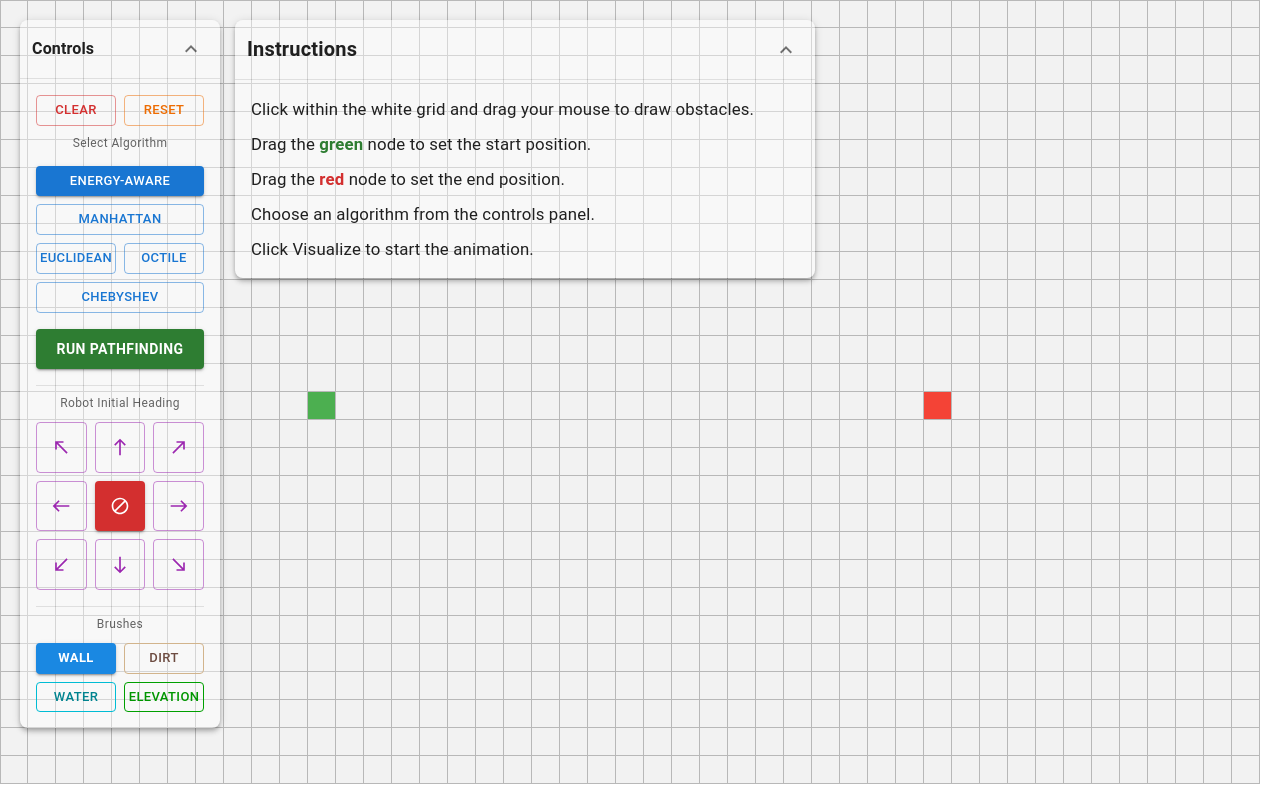
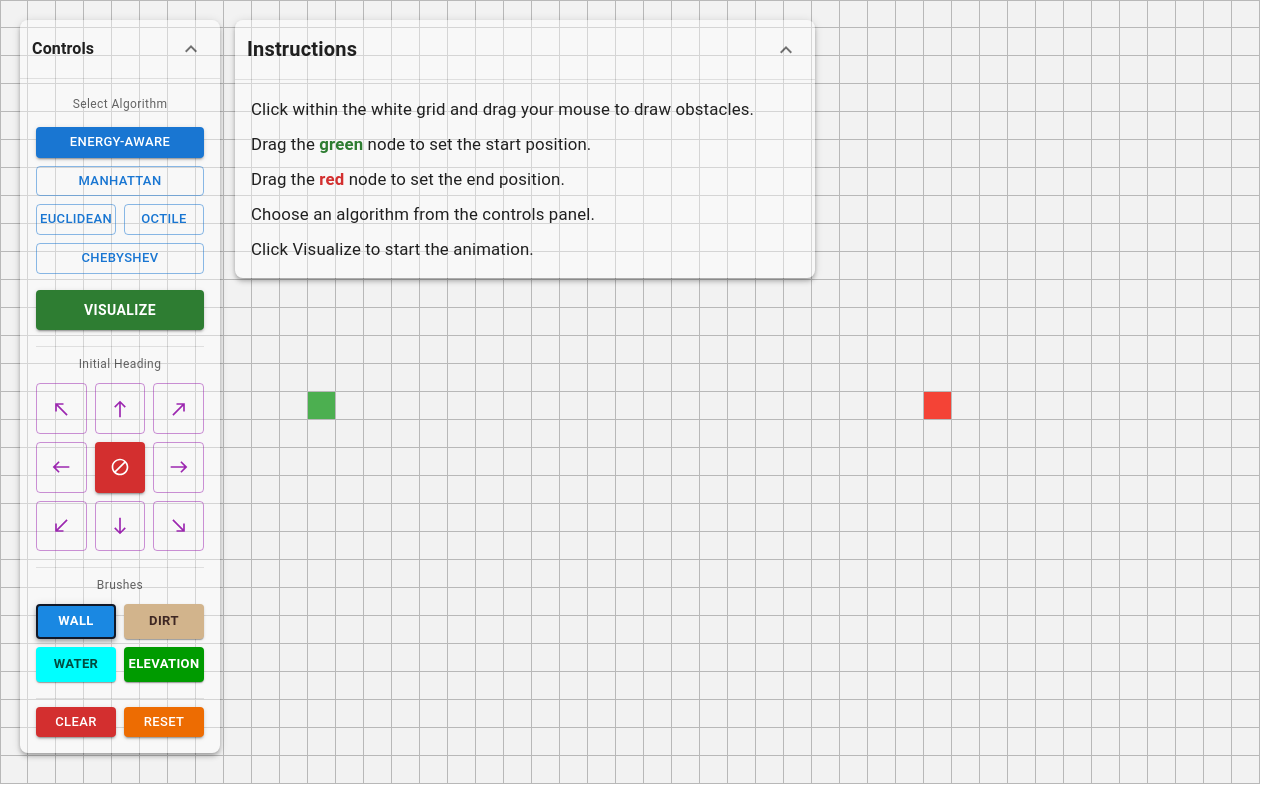
Before and after one commit to ruicchi/energy-aware-astar, a React (Vite) app: page / in a window 1280 px wide. Built offline with nearby package versions, Linux system fonts and the light colour scheme.

Commit message:
fix: made clear and reset at the bottom

```diff
--- a/src/game/FloatingMenu.tsx
+++ b/src/game/FloatingMenu.tsx
@@ -28,8 +28,8 @@ import {
   Block,
 } from "@mui/icons-material";
 
-import { useSimulation } from "./SimulationContext"
-import { TERRAIN_CONFIG } from "../config/simulationConfig"
+import { useSimulation } from "./SimulationContext";
+import { TERRAIN_CONFIG } from "../config/simulationConfig";
 
 export const FloatingMenu = () => {
   const {
@@ -183,37 +183,6 @@ export const FloatingMenu = () => {
             <Box
               sx={{
                 display: "flex",
-                gap: 1,
-                pointerEvents: isLocked ? "none" : "auto",
-                opacity: isLocked ? 0.6 : 1,
-                transition: "opacity 0.2s",
-              }}
-            >
-              <Button
-                variant="outlined"
-                color="error"
-                fullWidth
-                size="small"
-                onPointerDown={(e) => e.stopPropagation()} // don't drag when clicking button
-                onClick={onClearWalls}
-              >
-                Clear
-              </Button>
-              <Button
-                variant="outlined"
-                color="warning"
-                fullWidth
-                size="small"
-                onPointerDown={(e) => e.stopPropagation()}
-                onClick={onReset}
-              >
-                Reset
-              </Button>
-            </Box>
-
-            <Box
-              sx={{
-                display: "flex",
                 flexDirection: "column",
                 gap: 1,
                 pointerEvents: isLocked ? "none" : "auto",
@@ -291,7 +260,7 @@ export const FloatingMenu = () => {
                 onPointerDown={(e) => e.stopPropagation()}
                 onClick={onVisualize}
               >
-                Run Pathfinding
+                Visualize
               </Button>
 
               {/* Search Map Toggles */}
@@ -440,7 +409,7 @@ export const FloatingMenu = () => {
                   color="textSecondary"
                   sx={{ mb: 1, display: "block" }}
                 >
-                  Robot Initial Heading
+                  Initial Heading
                 </Typography>
                 <Box
                   sx={{
@@ -511,19 +480,20 @@ export const FloatingMenu = () => {
                   }}
                 >
                   <Button
-                    variant={activeBrush === "wall" ? "contained" : "outlined"}
+                    variant="contained"
                     size="small"
                     onPointerDown={(e) => e.stopPropagation()}
                     onClick={() => onSelectBrush("wall")}
                     sx={{
-                      backgroundColor: activeBrush === "wall" ? TERRAIN_CONFIG.types.wall.color : "transparent",
-                      color: activeBrush === "wall" ? "#ffffff" : TERRAIN_CONFIG.types.wall.color,
-                      borderColor: TERRAIN_CONFIG.types.wall.color,
-                      fontWeight: activeBrush === "wall" ? "bold" : "medium",
+                      backgroundColor: TERRAIN_CONFIG.types.wall.color,
+                      color: "#ffffff",
+                      fontWeight: "bold",
+                      border:
+                        activeBrush === "wall" ? "2.5px solid #111827" : "2.5px solid transparent",
+                      boxShadow: activeBrush === "wall" ? 4 : 1,
                       "&:hover": {
-                        backgroundColor: activeBrush === "wall" ? TERRAIN_CONFIG.types.wall.color : "rgba(26, 136, 226, 0.12)",
-                        borderColor: TERRAIN_CONFIG.types.wall.color,
-                        opacity: activeBrush === "wall" ? 0.9 : 1,
+                        backgroundColor: TERRAIN_CONFIG.types.wall.color,
+                        filter: "brightness(0.92)",
                       },
                     }}
                   >
@@ -532,19 +502,22 @@ export const FloatingMenu = () => {
 
                   <Tooltip title="Penalty factor: 0.5" arrow>
                     <Button
-                      variant={activeBrush === "dirt" ? "contained" : "outlined"}
+                      variant="contained"
                       size="small"
                       onPointerDown={(e) => e.stopPropagation()}
                       onClick={() => onSelectBrush("dirt")}
                       sx={{
-                        backgroundColor: activeBrush === "dirt" ? TERRAIN_CONFIG.types.dirt.color : "transparent",
-                        color: activeBrush === "dirt" ? "#3e2723" : "#6d4c41",
-                        borderColor: TERRAIN_CONFIG.types.dirt.color,
-                        fontWeight: activeBrush === "dirt" ? "bold" : "medium",
+                        backgroundColor: TERRAIN_CONFIG.types.dirt.color,
+                        color: "#3e2723",
+                        fontWeight: "bold",
+                        border:
+                          activeBrush === "dirt"
+                            ? "2.5px solid #111827"
+                            : "2.5px solid transparent",
+                        boxShadow: activeBrush === "dirt" ? 4 : 1,
                         "&:hover": {
-                          backgroundColor: activeBrush === "dirt" ? TERRAIN_CONFIG.types.dirt.color : "rgba(210, 180, 140, 0.18)",
-                          borderColor: TERRAIN_CONFIG.types.dirt.color,
-                          opacity: activeBrush === "dirt" ? 0.9 : 1,
+                          backgroundColor: TERRAIN_CONFIG.types.dirt.color,
+                          filter: "brightness(0.92)",
                         },
                       }}
                     >
@@ -554,19 +527,22 @@ export const FloatingMenu = () => {
 
                   <Tooltip title="Penalty factor: 0.1" arrow>
                     <Button
-                      variant={activeBrush === "water" ? "contained" : "outlined"}
+                      variant="contained"
                       size="small"
                       onPointerDown={(e) => e.stopPropagation()}
                       onClick={() => onSelectBrush("water")}
                       sx={{
-                        backgroundColor: activeBrush === "water" ? TERRAIN_CONFIG.types.water.color : "transparent",
-                        color: activeBrush === "water" ? "#004d40" : "#00838f",
-                        borderColor: "#00bcd4",
-                        fontWeight: activeBrush === "water" ? "bold" : "medium",
+                        backgroundColor: TERRAIN_CONFIG.types.water.color,
+                        color: "#004d40",
+                        fontWeight: "bold",
+                        border:
+                          activeBrush === "water"
+                            ? "2.5px solid #111827"
+                            : "2.5px solid transparent",
+                        boxShadow: activeBrush === "water" ? 4 : 1,
                         "&:hover": {
-                          backgroundColor: activeBrush === "water" ? TERRAIN_CONFIG.types.water.color : "rgba(0, 255, 255, 0.18)",
-                          borderColor: "#00bcd4",
-                          opacity: activeBrush === "water" ? 0.9 : 1,
+                          backgroundColor: TERRAIN_CONFIG.types.water.color,
+                          filter: "brightness(0.92)",
                         },
                       }}
                     >
@@ -575,25 +551,22 @@ export const FloatingMenu = () => {
                   </Tooltip>
 
                   <Button
-                    variant={activeBrush === "elevation" ? "contained" : "outlined"}
+                    variant="contained"
                     size="small"
                     onPointerDown={(e) => e.stopPropagation()}
                     onClick={() => onSelectBrush("elevation")}
                     sx={{
-                      backgroundColor:
+                      backgroundColor: TERRAIN_CONFIG.getElevationColor(elevationValue),
+                      color: "#ffffff",
+                      fontWeight: "bold",
+                      border:
                         activeBrush === "elevation"
-                          ? TERRAIN_CONFIG.getElevationColor(elevationValue)
-                          : "transparent",
-                      color: activeBrush === "elevation" ? "#ffffff" : "rgb(0, 150, 0)",
-                      borderColor: "rgb(0, 160, 0)",
-                      fontWeight: activeBrush === "elevation" ? "bold" : "medium",
+                          ? "2.5px solid #111827"
+                          : "2.5px solid transparent",
+                      boxShadow: activeBrush === "elevation" ? 4 : 1,
                       "&:hover": {
-                        backgroundColor:
-                          activeBrush === "elevation"
-                            ? TERRAIN_CONFIG.getElevationColor(elevationValue)
-                            : "rgba(0, 180, 0, 0.12)",
-                        borderColor: "rgb(0, 160, 0)",
-                        opacity: activeBrush === "elevation" ? 0.9 : 1,
+                        backgroundColor: TERRAIN_CONFIG.getElevationColor(elevationValue),
+                        filter: "brightness(0.92)",
                       },
                     }}
                   >
@@ -639,6 +612,38 @@ export const FloatingMenu = () => {
                     </Button>
                   </Box>
                 )}
+              </Box>
+
+              {/* Clear and Reset Actions */}
+              <Box
+                sx={{
+                  mt: 1,
+                  borderTop: "1px solid rgba(0,0,0,0.1)",
+                  pt: 1,
+                  display: "flex",
+                  gap: 1,
+                }}
+              >
+                <Button
+                  variant="contained"
+                  color="error"
+                  fullWidth
+                  size="small"
+                  onPointerDown={(e) => e.stopPropagation()} // don't drag when clicking button
+                  onClick={onClearWalls}
+                >
+                  Clear
+                </Button>
+                <Button
+                  variant="contained"
+                  color="warning"
+                  fullWidth
+                  size="small"
+                  onPointerDown={(e) => e.stopPropagation()}
+                  onClick={onReset}
+                >
+                  Reset
+                </Button>
               </Box>
             </Box>
           </Box>
```
